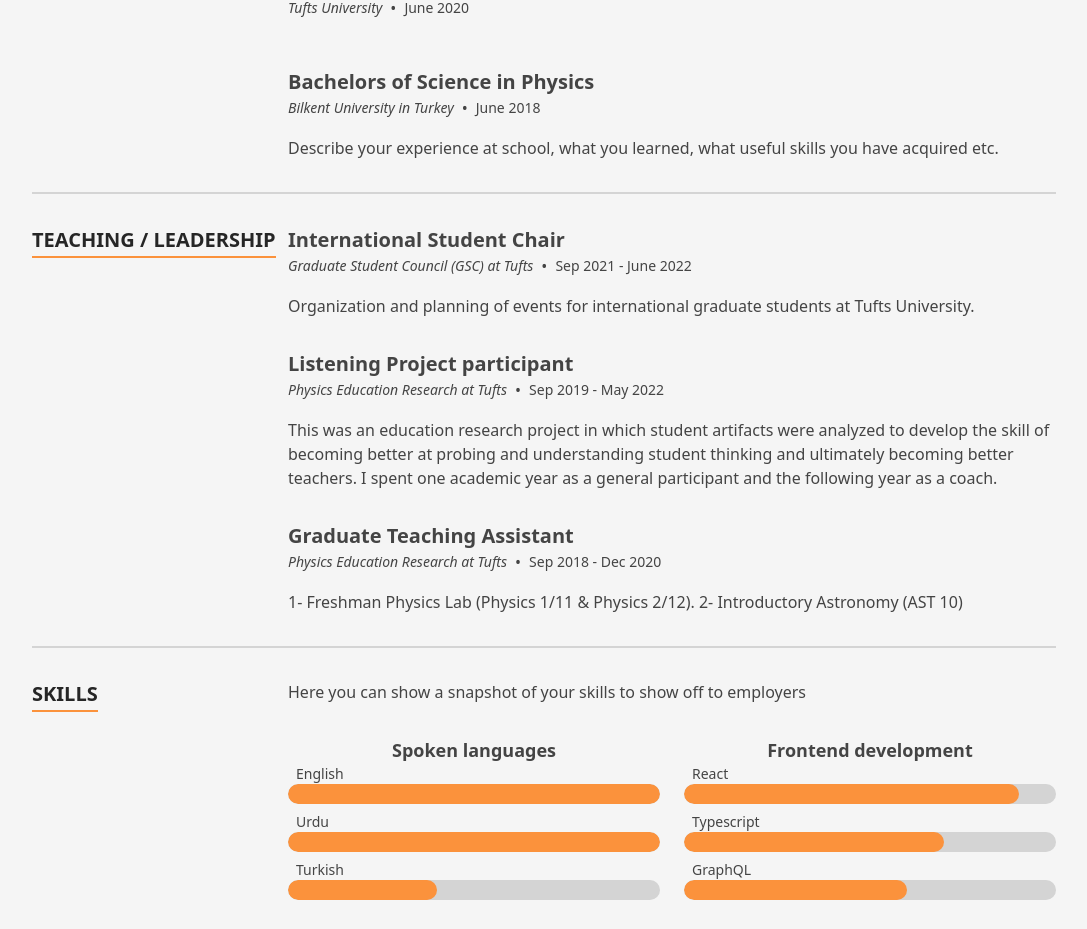
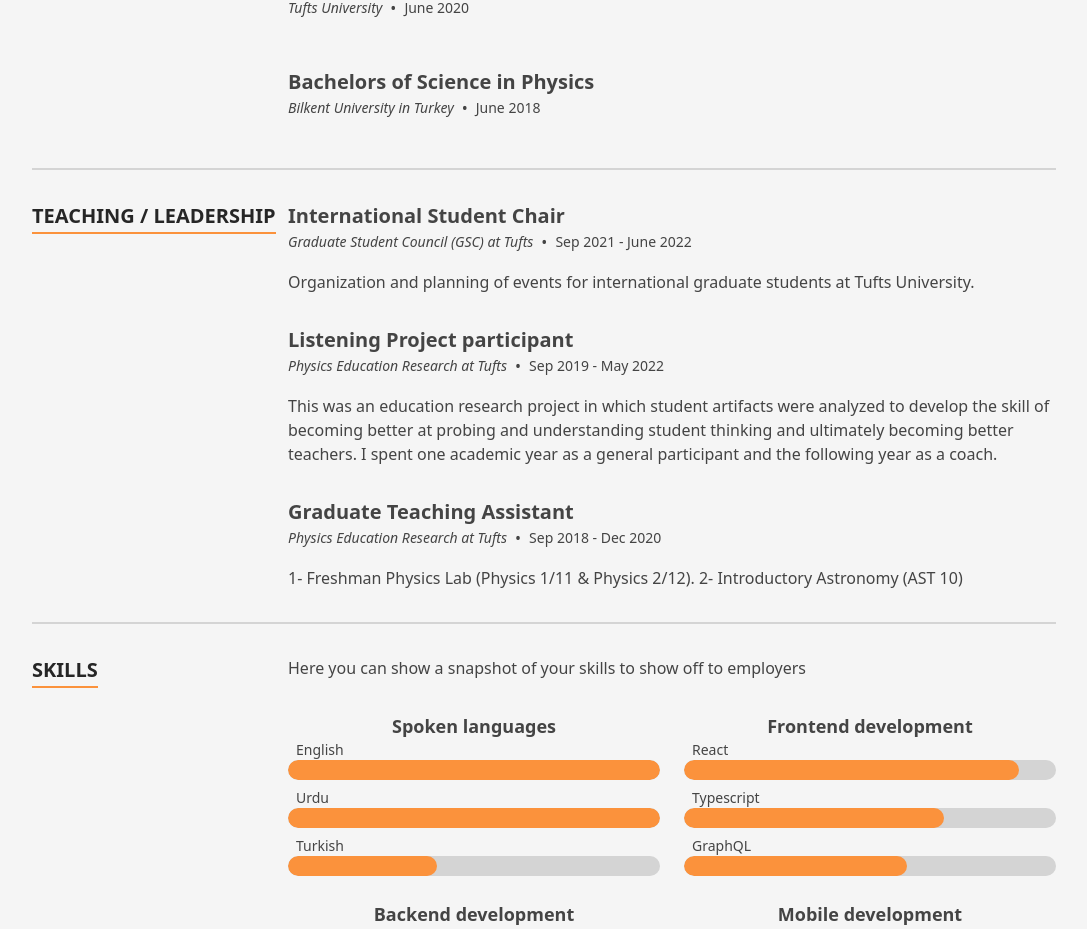
Before and after one commit to zaidikumail/kumailzaidi, a Next.js app: page / in a window 1280 px wide. Shown: the part 1360-2289 px from the top of the page, without its empty margins (96-1183 px from the left). Built offline with nearby package versions, Linux system fonts and the light colour scheme.

Commit message:
Update data.tsx

```diff
--- a/src/data/data.tsx
+++ b/src/data/data.tsx
@@ -269,7 +269,7 @@ export const education: TimelineItem[] = [
     date: 'June 2018',
     location: 'Bilkent University in Turkey',
     title: 'Bachelors of Science in Physics',
-    content: <p>Describe your experience at school, what you learned, what useful skills you have acquired etc.</p>,
+    content: <p></p>,
   },
 ];
 
```
